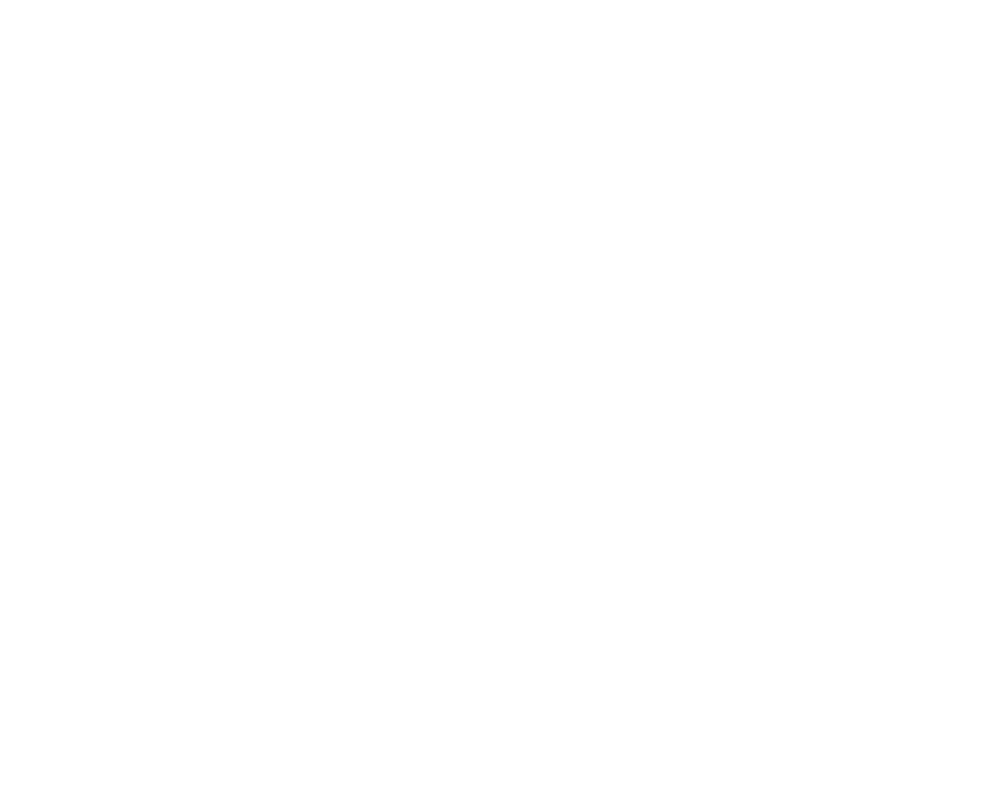
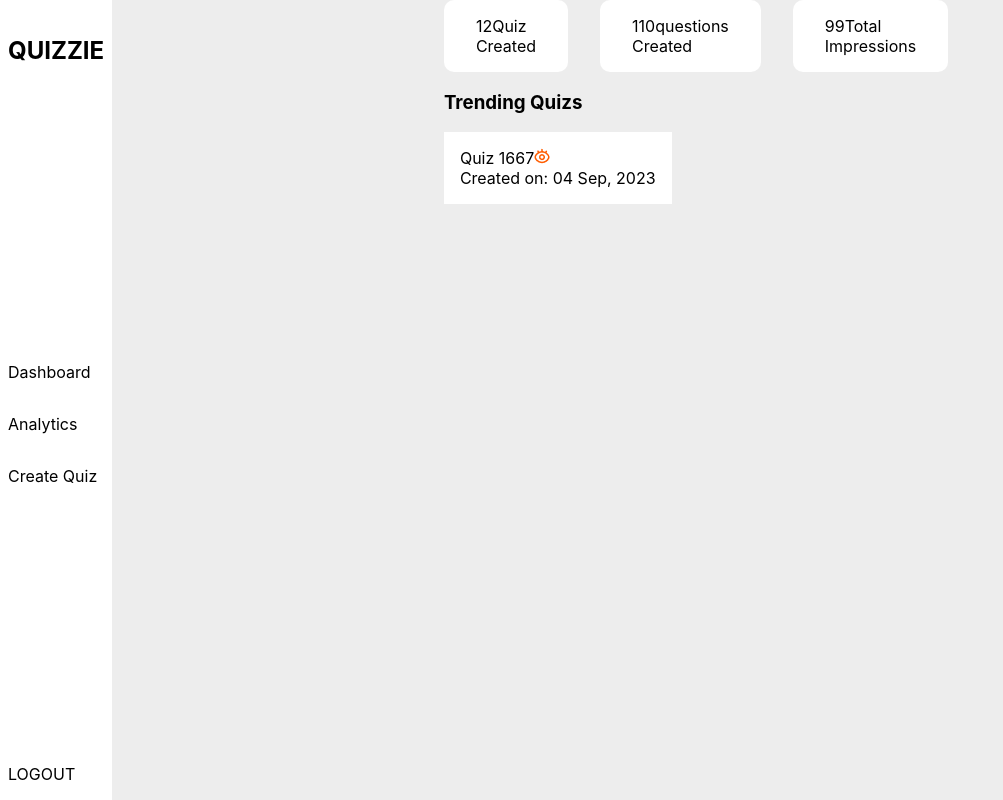
Before and after one commit to SwatiThorat21/quizzie-app, a React (Create React App) app in the folder client/: page /dashboard in a window 1280 px wide. Shown: the whole page, without its empty margins (0-1003 px from the left). Built offline with nearby package versions, Linux system fonts and the light colour scheme.

Commit message:
dashboard page added

```diff
--- a/client/src/components/countCards/CountCards.js
+++ b/client/src/components/countCards/CountCards.js
@@ -1,11 +1,28 @@
-import styles from "./countCards.module.css"
+import styles from "./countCards.module.css";
 
-export default function CountCards(){
-    return(
-        <>
-        <div className={styles.count_cards_container}>
-
+export default function CountCards() {
+  return (
+    <>
+      <div className={styles.count_cards_container}>
+        <div className={styles.count_card}>
+          <p className={styles.count_info}>
+            <span>12</span>Quiz
+          </p>
+          <p className={styles.count_info}>Created</p>
         </div>
-        </>
-    )
+        <div className={styles.count_card}>
+          <p className={styles.count_info}>
+            <span>110</span>questions
+          </p>
+          <p className={styles.count_info}>Created</p>
+        </div>
+        <div className={styles.count_card}>
+          <p className={styles.count_info}>
+            <span>99</span>Total
+          </p>
+          <p className={styles.count_info}>Impressions</p>
+        </div>
+      </div>
+    </>
+  );
 }
--- a/client/src/components/countCards/countCards.module.css
+++ b/client/src/components/countCards/countCards.module.css
@@ -0,0 +1,9 @@
+.count_cards_container{
+    display: flex;
+    gap: 2rem;
+}
+.count_card{
+    padding: 1rem 2rem;
+    background: #fff;
+    border-radius: 0.625rem;
+}
--- a/client/src/components/login/Login.js
+++ b/client/src/components/login/Login.js
@@ -37,7 +37,7 @@
     try {
       if (Object.keys(newErrors).length === 0) {
         // await login(email, password);
-        navigate("/");
+        navigate("/dashboard");
         setIsLoggedIn(true);
       }
     } catch (error) {
--- a/client/src/components/register/Register.js
+++ b/client/src/components/register/Register.js
@@ -50,7 +50,7 @@
       if (Object.keys(newErrors).length === 0) {
         // await register(name, email, mobile, password);
         setIsLoggedIn(true);
-        navigate("/");
+        navigate("/dashboard");
       }
     } catch (error) {
       console.log(error);
@@ -95,7 +95,7 @@
             <label className={styles.errorMsg}>Invalid password !</label>
           )}
           <input
-            type="confirmPassword"
+            type="password"
             placeholder="Confirm Password"
             className={styles.input}
             name="confirmPassword"
--- a/client/src/components/sidebar/Sidebar.js
+++ b/client/src/components/sidebar/Sidebar.js
@@ -1,11 +1,17 @@
-import styles from "./sidebar.module.css"
+import styles from "./sidebar.module.css";
 
-export default function Sidebar(){
-    return(
-        <>
-        <div className={styles.sidebar_container}>
-
+export default function Sidebar() {
+  return (
+    <>
+      <div className={styles.sidebar_container}>
+        <h2 className={styles.quiz_title}>QUIZZIE</h2>
+        <div className={styles.sideMenu_wrapper}>
+            <p className={styles.menu}>Dashboard</p>
+            <p className={styles.menu}>Analytics</p>
+            <p className={styles.menu}>Create Quiz</p>
         </div>
-        </>
-    )
+        <p className={styles.logoutBtn}>LOGOUT</p>
+      </div>
+    </>
+  );
 }
--- a/client/src/components/sidebar/sidebar.module.css
+++ b/client/src/components/sidebar/sidebar.module.css
@@ -0,0 +1,15 @@
+.sidebar_container {
+  background-color: #ffffff;
+  padding: 1rem 0.5rem;
+  display: flex;
+  flex-direction: column;
+  justify-content: space-between;
+}
+.menu {
+  cursor: pointer;
+}
+.sideMenu_wrapper {
+  display: flex;
+  flex-direction: column;
+  gap: 2rem;
+}
--- a/client/src/components/trendingQuizs/TrendingQuizs.js
+++ b/client/src/components/trendingQuizs/TrendingQuizs.js
@@ -1,11 +1,23 @@
-import styles from "./trendingQuizs.module.css"
+import styles from "./trendingQuizs.module.css";
+import eyeImg from "../../images/eye.png";
 
-export default function TrendingQuizs(){
-    return(
-        <>
-        <div className={styles.trendingQuizs_cards_container}>
-
+export default function TrendingQuizs() {
+  return (
+    <>
+      <div className={styles.trendingQuizs_cards_container}>
+        <h3 className={styles.trendingQuiz_title}>Trending Quizs</h3>
+        <div className={styles.quizCrads_container}>
+          <div className={styles.quiz_card}>
+            <div style={{display:"flex"}}>
+              <p>Quiz 1</p>
+              <p>
+                667<img src={eyeImg} alt="eyeImg"></img>
+              </p>
+            </div>
+            <p>Created on: 04 Sep, 2023</p>
+          </div>
         </div>
-        </>
-    )
+      </div>
+    </>
+  );
 }
--- a/client/src/components/trendingQuizs/trendingQuizs.module.css
+++ b/client/src/components/trendingQuizs/trendingQuizs.module.css
@@ -0,0 +1,8 @@
+p {
+  margin: 0;
+}
+.quiz_card {
+  background-color: #ffffff;
+  padding: 1rem;
+  width: max-content;
+}
--- a/client/src/pages/Dashboard/dashboardPage.module.css
+++ b/client/src/pages/Dashboard/dashboardPage.module.css
@@ -0,0 +1,8 @@
+.dashboard_container{
+    display: flex;
+    height: 100vh;
+    background-color: #EDEDED;
+}
+.main_page_container{
+    margin: 0 auto;
+}
```
Also changed, not shown: client/src/images/eye.png (added).
